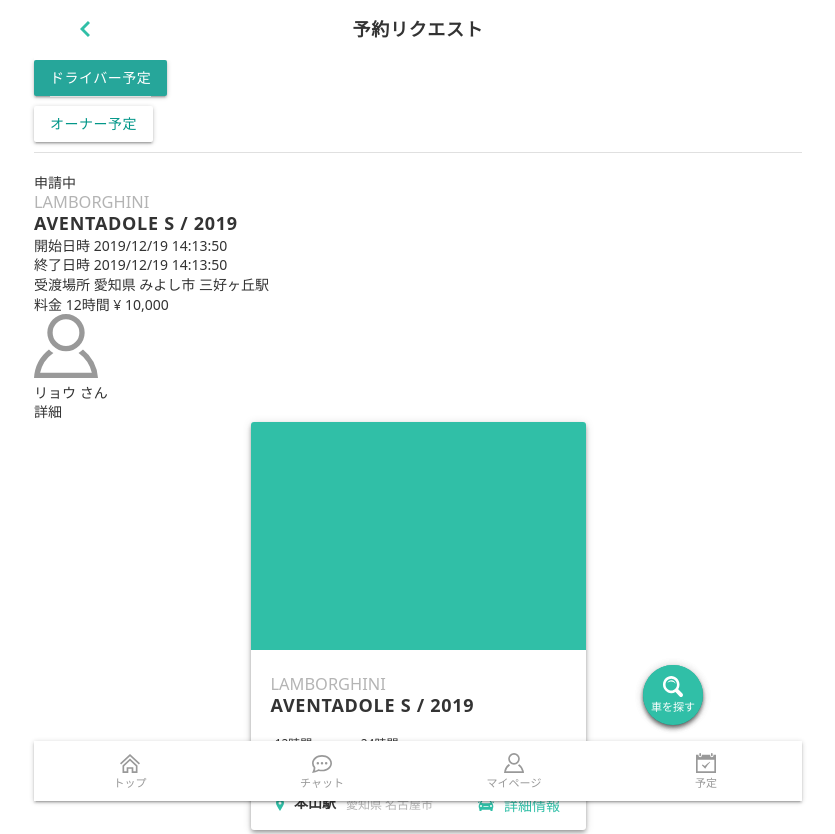
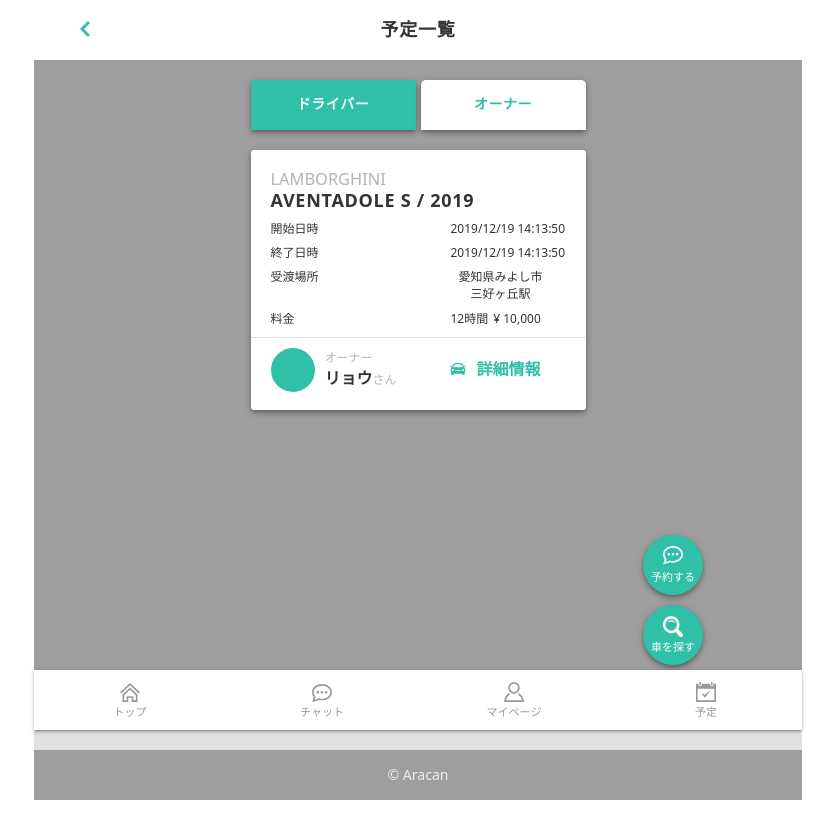
Before and after one commit to Risk6991/ESlintStylelintPrettier, a website with bundled scripts: page test.html in a window 1280 px wide. Shown: the top 834 px of the page, without its empty margins (222-1057 px from the left). After the commit the page ends 800 px from the top, so only its background shows below. Built offline with nearby package versions, Linux system fonts and the light colour scheme.

Commit message:
design-schedule-list

```diff
--- a/src/scss/_button.scss
+++ b/src/scss/_button.scss
@@ -53,3 +53,19 @@
 .-white {
   background: $color-white 0% 0% no-repeat padding-box;
 }
+
+.p-tab-btn--driver {
+  width: 165px;
+  height: 50px;
+  background: #30bfa7 0% 0% no-repeat padding-box;
+  border-radius: 3px 3px 0 0;
+  opacity: 1;
+}
+
+.p-tab-btn--owner {
+  width: 165px;
+  height: 50px;
+  background: #fff 0% 0% no-repeat padding-box;
+  border-radius: 5px 5px 0 0;
+  opacity: 1;
+}
--- a/src/scss/_font.scss
+++ b/src/scss/_font.scss
@@ -92,7 +92,7 @@
   font-family: 'Hiragino Sans';
   font-size: 14px;
   font-weight: 600;
-  line-height: 1.2;
+  line-height: 1.07;
   color: $color-text;
   text-align: center;
   letter-spacing: 0.56px;
@@ -106,6 +106,18 @@
   font-weight: 600;
   line-height: 1.2;
   color: $color-white;
+  text-align: center;
+  letter-spacing: 0.56px;
+  opacity: 1;
+}
+
+.f-font-btn--green {
+  font: W6 14px/15px Hiragino Kaku Gothic Pro;
+  font-family: 'Hiragino Sans';
+  font-size: 14px;
+  font-weight: 600;
+  line-height: 1.2;
+  color: $color-main;
   text-align: center;
   letter-spacing: 0.56px;
   opacity: 1;
@@ -227,9 +239,20 @@
   font-family: 'Hiragino Sans';
   font-size: 16px;
   font-weight: 600;
-  line-height: 1.2;
+  line-height: 1.5;
   color: $color-text;
   text-align: left;
   letter-spacing: 0;
   opacity: 1;
 }
+
+.f-fontNickName--green {
+  font-family: 'Hiragino Sans';
+  font-size: 16px;
+  font-weight: 600;
+  line-height: 1.5;
+  color: $color-main;
+  text-align: left;
+  letter-spacing: 0;
+  opacity: 1;
+}
--- a/src/scss/_project.scss
+++ b/src/scss/_project.scss
@@ -160,3 +160,44 @@
 }
 
 /* dataPickerの調整スタイル END */
+
+//予定一覧用のクラス
+.p-schedule__header {
+  width: 335px;
+  height: 50px;
+}
+
+.p-driver-btn {
+  width: 165px;
+  height: 50px;
+  background: #30bfa7 0% 0% no-repeat padding-box;
+  border-radius: 3px 3px 0 0;
+  opacity: 1;
+}
+
+.p-schedule__card {
+  width: 335px;
+  height: 260px;
+  background: #fff 0% 0% no-repeat padding-box;
+  border-radius: 3px;
+  opacity: 1;
+}
+
+.p-schedule__list {
+  width: 310px;
+  height: 24px;
+}
+
+.p-schedule__list--place {
+  width: 295px;
+  height: 42px;
+}
+
+.p-schedule__item {
+  width: 130px;
+  height: 13px;
+}
+
+.p-schedule__address {
+  width: 130px;
+}
--- a/test.html
+++ b/test.html
@@ -10,7 +10,7 @@
   <link rel="stylesheet" href="style.css">
 </head>
 <body>
-  <div class="all-wrap white l-margin-auto" ontouchstart="">
+  <div class="all-wrap grey l-margin-auto" ontouchstart="">
     <header>
       <div class="c-header l-flex-row l-flex-center">
         <a href="">
@@ -18,58 +18,76 @@
             <img src="src/images/aracan-icon__arrow.svg" alt="">
           </i>
         </a>
-        <span class="c-header__title f-fontTitle">予約リクエスト</span>
+        <span class="c-header__title f-fontTitle">予定一覧</span>
       </div>
     </header>
-    <main class="main-area" role="main">
+    <main class="main-area l-margin-auto" role="main">
+
+      <div class="p-schedule__header l-flex-row l-flex-space-between u-margin-top20">
+        <div class="p-tab-btn--driver -shadow l-flex-center">
+          <span class="f-font-btn--white">ドライバー</span>
+        </div>
+        <div class="p-tab-btn--owner -shadow l-flex-center">
+          <span class="f-font-btn--green">オーナー</span>
+        </div>
+      </div>
 
 
-
-      <div class="btn btn-primary">
-        <a class="u-padding-top10 u-padding-bottom10" asp-controller="DriverBookings" asp-action="Index">ドライバー予定</a>
-        <div class="divider"></div>
+      <article>
+        <div class="p-schedule__card -shadow u-margin-top20 u-margin-bottom30">
+          <div class="c-carDetail u-padding-top20 u-padding-left20 u-padding-right20 u-padding-bottom10">
+            <div class="c-carDetail__title">
+              <h5 class="f-fontSubTitle">LAMBORGHINI</h5>
+              <h5 class="f-fontTitle">AVENTADOLE S / 2019</h5>
             </div>
-      <div class="col s6">
-        <div class="section">
-          <div class="btn btn-primary white teal-text">
-            <a class="u-padding-top10 u-padding-bottom10" asp-controller="OwnerBookings" asp-action="Index">オーナー予定</a>
+          </div>
+          <div class="p-schedule__menu l-flex-col l-flex-space-between u-margin-left20">
+            <div class="p-schedule__list l-flex-row l-flex-space-between u-padding-bottom10">
+              <span class="f-paragraph-small">開始日時</span>
+              <span class="p-schedule__item f-paragraph-small">2019/12/19 14:13:50</span>
+            </div>
+            <div class="p-schedule__list l-flex-row l-flex-space-between u-padding-bottom10">
+              <span class="f-paragraph-small">終了日時</span>
+              <span class="p-schedule__item f-paragraph-small">2019/12/19 14:13:50</span>
+            </div>
+            <div class="p-schedule__list--place l-flex-row l-flex-space-between u-padding-bottom5">
+              <span class="f-paragraph-small">受渡場所</span>
+              <div class="p-schedule__address l-flex-col l-flex-align-items-center">
+                <div class="f-paragraph-small">
+                  <span>愛知県</span><span>みよし市</span>
+                </div>
+                <div>
+                  <span class="p-schedule__item f-paragraph-small">三好ヶ丘駅</span>
+                </div>
+              </div>
+            </div>
+            <div class="p-schedule__list l-flex-row l-flex-space-between u-padding-bottom10">
+              <span class="f-paragraph-small">料金</span>
+              <div class="p-schedule__item f-paragraph-small">
+                <span>12時間</span><span class="u-padding-left5">¥ 10,000</span>
+              </div>
             </div>
           </div>
           <div class="divider"></div>
-      </div>
-      <div class="c-carDetail">
-        <div class="c-carDetail__title u-padding-top20">
-          <span>申請中</span>
-          <h5 class="f-fontSubTitle">LAMBORGHINI</h5>
-          <h5 class="f-fontTitle">AVENTADOLE S / 2019</h5>
-        </div>
+          <div class="l-flex-space-between l-flex-align-items-center u-padding-top10 u-margin-left20 u-margin-right45">
+            <div class="l-flex-row l-flex-align-items-center">
+              <img src="src/images/img-card-dummy.png" alt="" class="circle" width="44" height="44">
+              <div class="l-flex-col l-flex-justify-content-start u-margin-left10">
+                <span class="f-fontAddress">オーナー</span>
                 <div>
-          <div>
-            <span>開始日時</span>
-            <span>2019/12/19 14:13:50</span>
-          </div>
-          <div>
-            <span>終了日時</span>
-            <span>2019/12/19 14:13:50</span>
-          </div>
-          <div>
-            <span>受渡場所</span>
-            <span>愛知県</span>
-            <span>みよし市</span>
-            <span>三好ヶ丘駅</span>
-          </div>
-          <div>
-            <span>料金</span>
-            <span>12時間</span>
-            <span>¥ 10,000</span>
+                  <span class="f-fontNickName">リョウ</span><span class="f-fontAddress">さん</span>
                 </div>
               </div>
-        <div>
-          <img src="src/images/aracan-icon__user.svg" alt="" shape="circle" height="64">
-          <div>リョウ さん</div>
             </div>
-        <a asp-controller="DriverBookings" asp-action="Details" asp-route-id="@item.BookingId" id="back_@item.BookingId">詳細</a>
+            <div class="l-flex-inline-baseline">
+              <i class="u-margin-right10"><img src="src/images/aracan-icon__car.svg" alt="正面を向いたクルマのアイコン"></i>
+              <a asp-controller="DriverBookings" asp-action="Details" asp-route-id="@item.BookingId" id="back_@item.BookingId">
+                <span class="f-fontNickName--green">詳細情報</span>
+              </a>
             </div>
+          </div>
+        </div>
+      </article>
 
 
 
@@ -87,47 +105,7 @@
 
 
 
-  <article>
-    <div class="c-card -shadow l-flex-col l-margin-auto">
-      <div class="c-card__image u-padding-bottom20">
-        <img src="src/images/img-card-dummy.png" alt="">
-      </div>
-      <div class="c-card__context">
-        <div class="c-card__title l-flex-col l-flex-start u-margin-left20 u-padding-bottom20">
-          <h5 class="f-fontSubTitle">LAMBORGHINI</h5>
-          <h5 class="f-fontTitle">AVENTADOLE S / 2019</h5>
-        </div>
-        <div class="l-flex-row l-flex-around u-padding-bottom10">
-          <div class="c-card__12hoursPrice">
-            <p class="f-paragraph-small f-text-align-center">12時間</p>
-            <div class="l-flex-inline-baseline">
-              <span class="f-fontYen">¥</span><span class="f-fontPrice">000,000</span>
-            </div>
-          </div>
-          <div class="c-card__24hoursPrice">
-            <p class="f-paragraph-small f-text-align-center">24時間</p>
-            <div class="l-flex-inline-baseline">
-              <span class="f-fontYen">¥</span><span class="f-fontPrice">000,000</span>
-            </div>
-          </div>
-        </div>
-        <div class="divider"></div>
-        <div class="l-flex-row l-flex-center u-padding-top10 u-padding-bottom10">
-          <div class="c-card__landmark l-flex-row">
-            <i class="u-margin-right10"><img src="src/images/iconmonstr-location-1.svg" alt="ランドマークのアイコン"></i>
-            <span class="f-fontLocation u-margin-right10">本山駅</span>
-            <span class="f-fontAddress u-margin-right45">愛知県 名古屋市</span>
-          </div>
-          <div class="c-card__carDetail l-flex-row">
-            <i class="u-margin-right10"><img src="src/images/icon-car.svg" alt="ランドマークのアイコン"></i>
-            <a href="">
-              <span class="f-fontLink">詳細情報</span>
-            </a>
-          </div>
-        </div>
-      </div>
-    </div>
-  </article>
+
 
 
     </main>
```
Also changed, not shown: style.css. Lines whose indentation alone changed are shown as unchanged.
